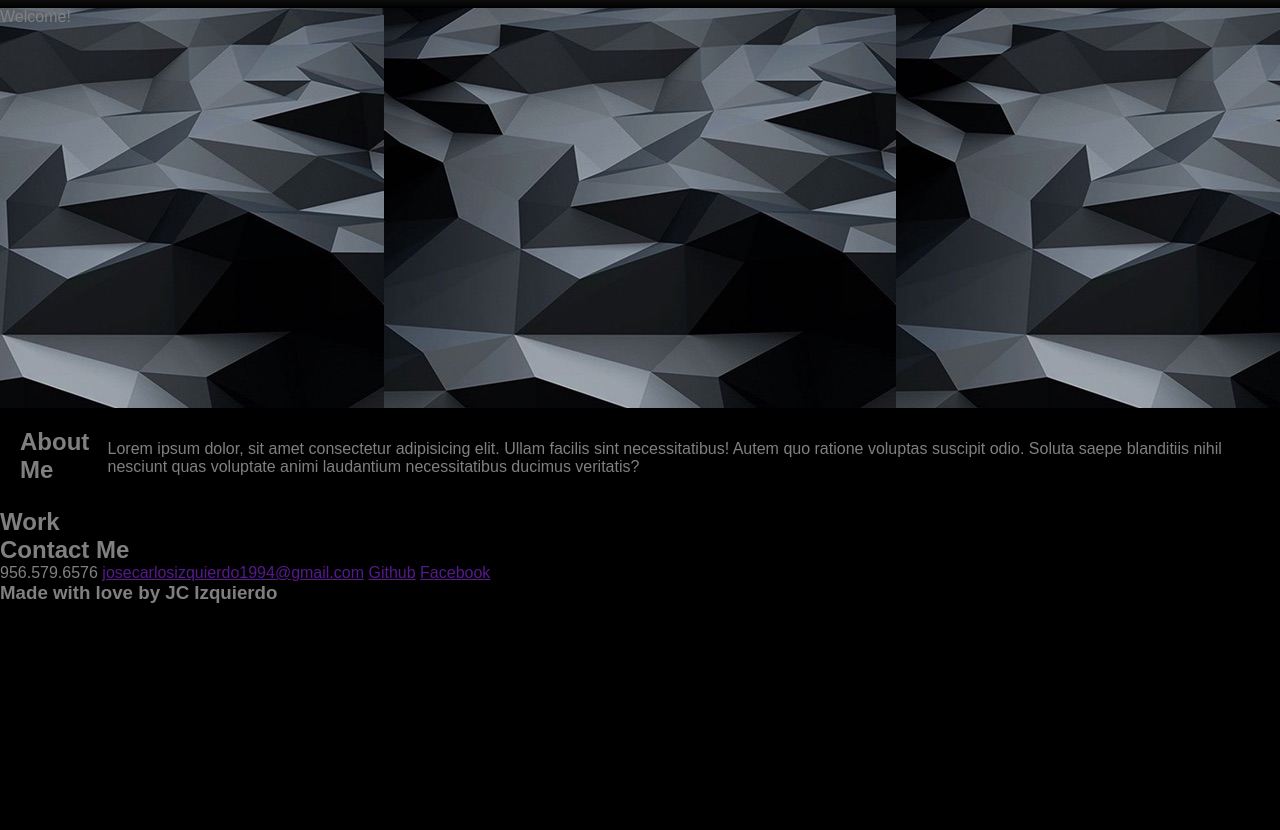
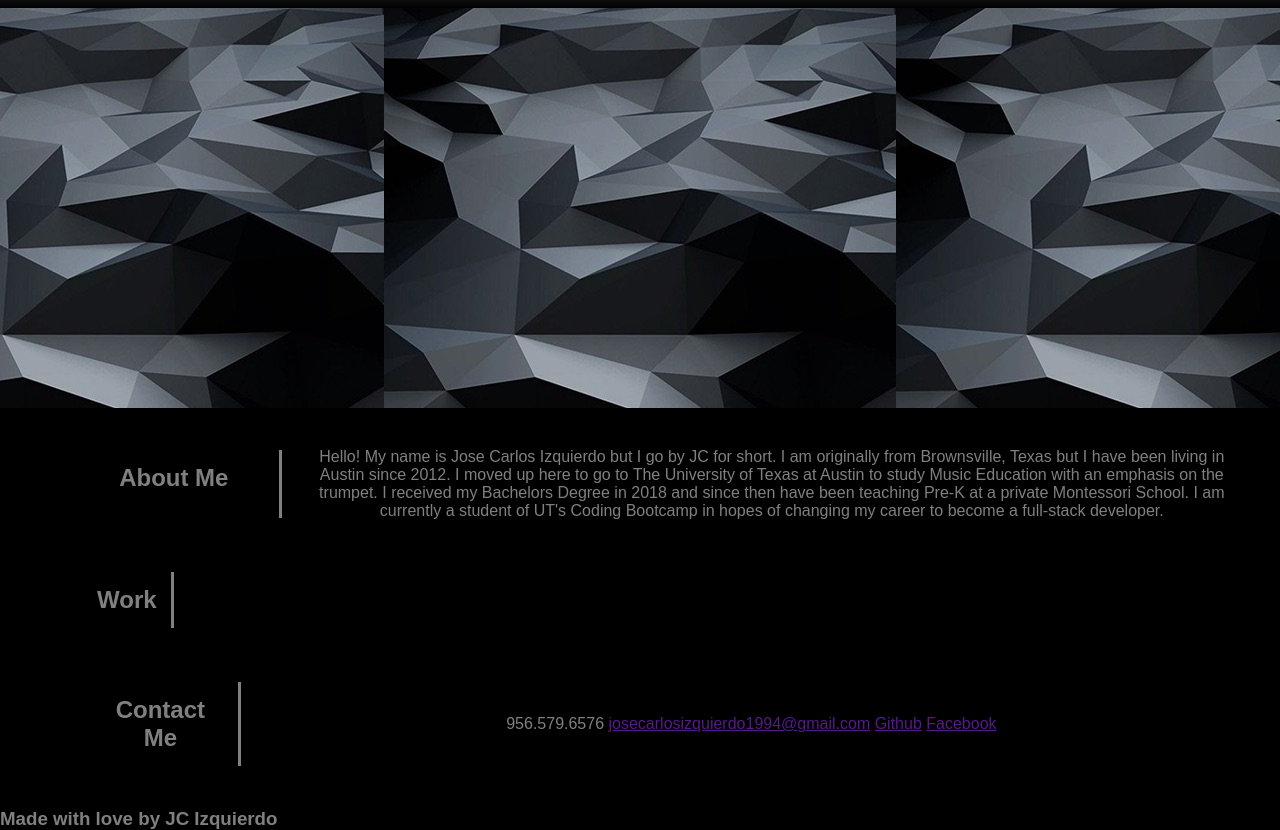
Before and after one commit to jcizquierdo/Portfolio, a plain HTML site: page index.html in a window 1280 px wide. Shown: the part 69-899 px from the top of the page. Before the commit the page ends 800 px from the top, so only its background shows below. Drawn offline with Linux system fonts and the light colour scheme.

Commit message:
added info section

```diff
--- a/assets/style.css
+++ b/assets/style.css
@@ -25,6 +25,10 @@ header {
 header nav {
     margin: 7px 0;
 }
+header a {
+    text-decoration: none;
+    color: white;
+}
 header nav ul {
     display: flex;
     flex-wrap: wrap;
@@ -46,11 +50,64 @@ header nav ul li a {
 .info {
     background: black;
 }
+
+/*About Me*/
 .about-me {
     display: flex;
-    margin: 20px;
-
+    margin: 30px;
+}
+.about-me-title {
+    border-right: 3px solid;
+    border-color: grey;
+    padding: 14px 0px 14px 27px;
+    text-align: center;
+    margin: 12px;
+    width: 50%;
+    flex: 1 20%;
 }
 .about-info {
-    padding: 12px
+    padding: 10px;
+    text-align: center;
+    flex: 2 80%;
 }
+
+/*Work*/
+
+.work {
+    display: flex;
+    margin: 30px;
+}
+.work-title {
+    border-right: 3px solid;
+    border-color: grey;
+    padding: 14px 14px 14px 55px;
+    text-align: center;
+    margin: 12px;
+}
+.service-grid-container {
+    display: flex;
+    width: 100%;
+    justify-content: center;
+}
+
+.contact {
+    display: flex;
+    margin: 30px;
+}
+
+.contact-title {
+    border-right: 3px solid;
+    border-color: grey;
+    padding: 14px 14px 14px 55px;
+    text-align: center;
+    margin: 12px;
+}
+.contact-info {
+    text-align: center;
+    margin: 20px;
+    padding: 25px;
+    flex: 2 80%;
+    justify-content: space-between;
+}
+
+/*Contact Me*/
--- a/index.html
+++ b/index.html
@@ -32,27 +32,33 @@
         <!--picture before info section-->
         <section class="hero">
             <div class="hero-background">
-                Welcome!
             </div>
         </section>
         <section id="about-me" class="info">
             <div class="about-me">
-                <h2>About Me</h2>
-                    <p class="about-info">Lorem ipsum dolor, sit amet consectetur
-                    adipisicing elit. Ullam facilis sint necessitatibus!
-                    Autem quo ratione voluptas suscipit odio. Soluta saepe
-                    blanditiis nihil nesciunt quas voluptate animi laudantium
-                    necessitatibus ducimus veritatis?</p>
+                <h2 class="about-me-title">About Me</h2>
+                    <p class="about-info">Hello! My name is Jose Carlos Izquierdo but I go by JC for short.
+                        I am originally from Brownsville, Texas but I have been living in Austin since 2012.
+                        I moved up here to go to The University of Texas at Austin to study Music Education with
+                        an emphasis on the trumpet. I received my Bachelors Degree in 2018 and since then have been
+                        teaching Pre-K at a private Montessori School. I am currently a student of UT's Coding Bootcamp
+                        in hopes of changing my career to become a full-stack developer.
+                    </p>
             </div>
-            <div>
-                <h2>Work</h2>
+            <div class="work">
+                <h2 class="work-title">Work</h2>
+                    <div class="service-grid-container">
+                    </div>
             </div>
-            <div>
-                <h2>Contact Me</h2>
-                <a>956.579.6576</a>
-                <a href="">josecarlosizquierdo1994@gmail.com</a>
-                <a href="">Github</a>
-                <a href="">Facebook</a>
+
+            <div class="contact">
+                <h2 class="contact-title">Contact Me</h2>
+                <div class="contact-info">
+                    <a>956.579.6576</a>
+                    <a href="">josecarlosizquierdo1994@gmail.com</a>
+                    <a href="">Github</a>
+                    <a href="">Facebook</a>
+                </div>
             </div>
         </section>
 
```
